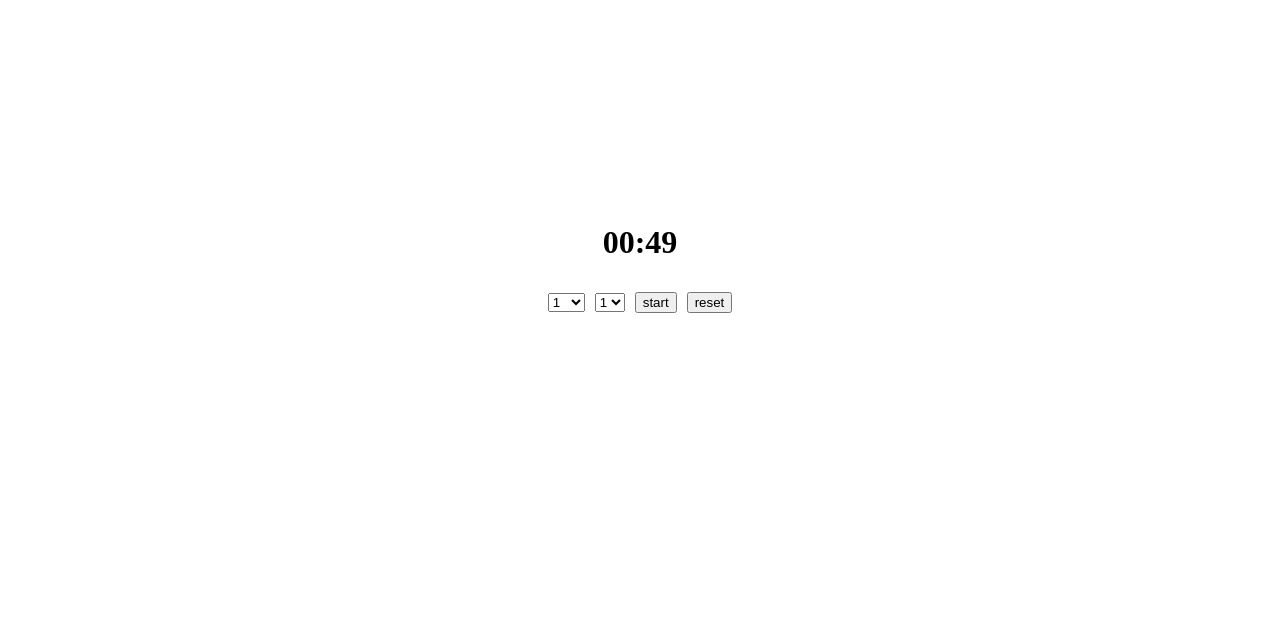
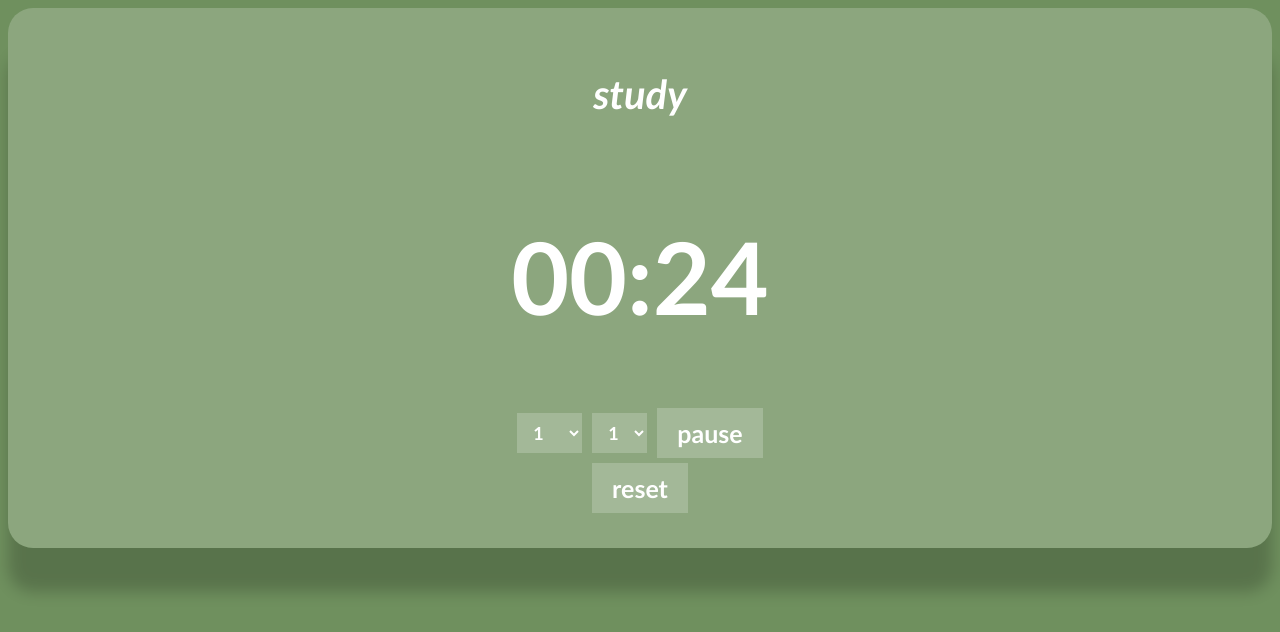
Before and after one commit to dvturson/pomodoro-timer, a plain HTML site: page index.html in a window 1280 px wide. Both pictures are taken after a click on the button "start". Drawn offline with Linux system fonts and the light colour scheme.

Commit message:
CSS formatting and color changes with study status

```diff
--- a/index.html
+++ b/index.html
@@ -9,6 +9,7 @@
     </head>
     <body>
         <div class="container">
+            <h1 id="status">meow</h1>
             <h1 id="timer"></h1>
             <div class="settings">
                 <select name="study_options" id="study_options">
@@ -21,9 +22,9 @@
                     <option value="5">5</option>
                     <option value="7">7</option>
                 </select>
-                <button id="startBtn" type="button">start</button>
-                <button id="resetBtn" type="button">reset</button>
+                <button id="startPauseBtn" type="button">start</button>
             </div>
+            <button id="resetBtn" type="button">reset</button>
         </div>
         <script src="script.js"></script>
     </body>
--- a/script.js
+++ b/script.js
@@ -1,7 +1,7 @@
 console.log("Pomodoro!");
 
 let intervalId = null;
-let isStudying = true;
+let mode = "default";
 let studyTimeSelect = document.getElementById("study_options");
 let breakTimeSelect = document.getElementById("break_options");
 let initialDuration = parseInt(studyTimeSelect.value) * 60;
@@ -9,31 +9,54 @@ let timeLeft = initialDuration;
 reset();
 
 function countDown() {
-    console.log(isStudying);
+    console.log(mode);
     if (timeLeft > 0) {
         timeLeft --;
         document.getElementById("timer").innerHTML = formatTime();
         console.log(timeLeft);
     } else {
-        if (isStudying) {
-            isStudying = false;
+        if (mode === "study") {
+            mode = "break";
+            updateStatus();
             timeLeft = parseInt(breakTimeSelect.value) * 60;
         } else {
-             isStudying = true;
+            mode = "study";
+            updateStatus();
             timeLeft = parseInt(studyTimeSelect.value) * 60;
         }
     }
 }
 
 function reset() {
+    mode = "default";
     initialDuration = parseInt(studyTimeSelect.value) * 60;
     timeLeft = initialDuration;
-     document.getElementById("timer").innerHTML = formatTime();
+    document.getElementById("timer").innerHTML = formatTime();
     if (intervalId !== null) {
         clearInterval(intervalId);
         intervalId = null;
     }
+    updateStatus();
     console.log("reset")
+}
+
+function pause() {
+    clearInterval(intervalId)
+    intervalId = null;
+}
+
+function updateStatus() {
+    if (mode === "study") {
+        document.getElementById("status").innerHTML = "study";
+        document.body.style.backgroundColor = "#6f905eff";
+    } else if (mode === "break") {
+        document.getElementById("status").innerHTML = "break";
+        document.body.style.backgroundColor = "#bb8e8eff";
+    } else {
+        document.getElementById("status").innerHTML = "meow";
+        document.body.style.backgroundColor = "#9d9d9dff";
+
+    }
 }
 
 function formatTime() {
@@ -57,14 +80,22 @@ breakTimeSelect.addEventListener("change", () => {
     reset();
 });
 
-const startButton = document.getElementById("startBtn");
+const startButton = document.getElementById("startPauseBtn");
 startButton.addEventListener("click", function() {
     if (intervalId === null) {
-        intervalId = setInterval(countDown, 5);
+        intervalId = setInterval(countDown, 10);
+        mode = "study";
+        updateStatus();
+
+        startButton.innerHTML = "pause";
+    } else {
+        startButton.innerHTML = "resume";
+        pause();
     }
 });
 
 const resetButton = document.getElementById("resetBtn");
 resetButton.addEventListener("click", function() {
+    startButton.innerHTML = "start";
     reset();
 });
--- a/style.css
+++ b/style.css
@@ -1,10 +1,21 @@
+body {
+    background-color: rgb(122, 167, 128);
+    transition: background-color .3s ease, transform 0.2s ease;
+}
+
 .container {
     display: flex;
     flex-direction: column;
     justify-content: center;
     align-items: center;
     height: 500px;
-    gap: 10px;
+    gap: 5px;
+
+    padding: 20px;
+    border-radius: 25px;
+    box-shadow: 0 44px 15px rgba(0, 0, 0, 0.2);
+
+    background-color: rgbA(255, 255, 255, 0.2);;
 }
 
 .settings {
@@ -14,3 +25,97 @@
     align-items: center;
     gap: 10px;
 }
+
+select {
+    font-family:'Gill Sans', 'Gill Sans MT', Calibri, 'Trebuchet MS', sans-serif;
+    background-color: rgba(255, 255, 255, 0.2);
+    color: white;
+    border: none;
+    padding: 8px 12px;
+    font-size: 18px;
+    font-weight: bold;
+    cursor: pointer;
+
+    transition: background-color 0.3s ease, transform 0.2s ease;
+}
+
+select:hover {
+    background-color: rgba(255, 255, 255, 0.4);
+    transform: scale(1.05);
+}
+
+select:active {
+    outline: none;
+    background-color: rgba(255, 255, 255, 0.4);
+    transform: scale(0.95);
+}
+
+select option {
+    background-color: rgb(177, 177, 177);
+    color: white;
+    padding: 5px;
+    font-weight: normal;
+}
+
+#startPauseBtn {
+    font-family:'Gill Sans', 'Gill Sans MT', Calibri, 'Trebuchet MS', sans-serif;
+    background-color: rgba(255, 255, 255, 0.2);
+    border: none;
+    color: white;
+    padding: 10px 20px;
+    text-align: center;
+    display: inline-block;
+    font-size: 25px;
+    font-weight: bolder;
+    cursor: pointer;
+
+    transition: background-color 0.3s ease, transform 0.2s ease;
+}
+
+#startPauseBtn:hover {
+    background-color: rgba(255, 255, 255, 0.4);
+    transform: scale(1.05);
+}
+
+#startPauseBtn:active {
+    background-color: rgba(255, 255, 255, 0.5);
+    transform: scale(0.95);
+}
+
+#resetBtn {
+    font-family:'Gill Sans', 'Gill Sans MT', Calibri, 'Trebuchet MS', sans-serif;
+    background-color: rgba(255, 255, 255, 0.2);
+    border: none;
+    color: white;
+    padding: 10px 20px;
+    text-align: center;
+    display: inline-block;
+    font-size: 25px;
+    font-weight: bolder;
+    cursor: pointer;
+
+    transition: background-color 0.3s ease, transform 0.2s ease;
+}
+
+#resetBtn:hover {
+    background-color: rgba(255, 255, 255, 0.4);
+    transform: scale(1.05);
+}
+
+#resetBtn:active {
+    background-color: rgba(255, 255, 255, 0.5);
+    transform: scale(0.95);
+}
+
+#timer {
+    font-family:'Gill Sans', 'Gill Sans MT', Calibri, 'Trebuchet MS', sans-serif;
+    font-size: 100px;
+    color:white;
+}
+
+#status {
+    font-family:'Gill Sans', 'Gill Sans MT', Calibri, 'Trebuchet MS', sans-serif;
+    font-style: italic;
+    font-size: 40px;
+    color:white;
+}
```
